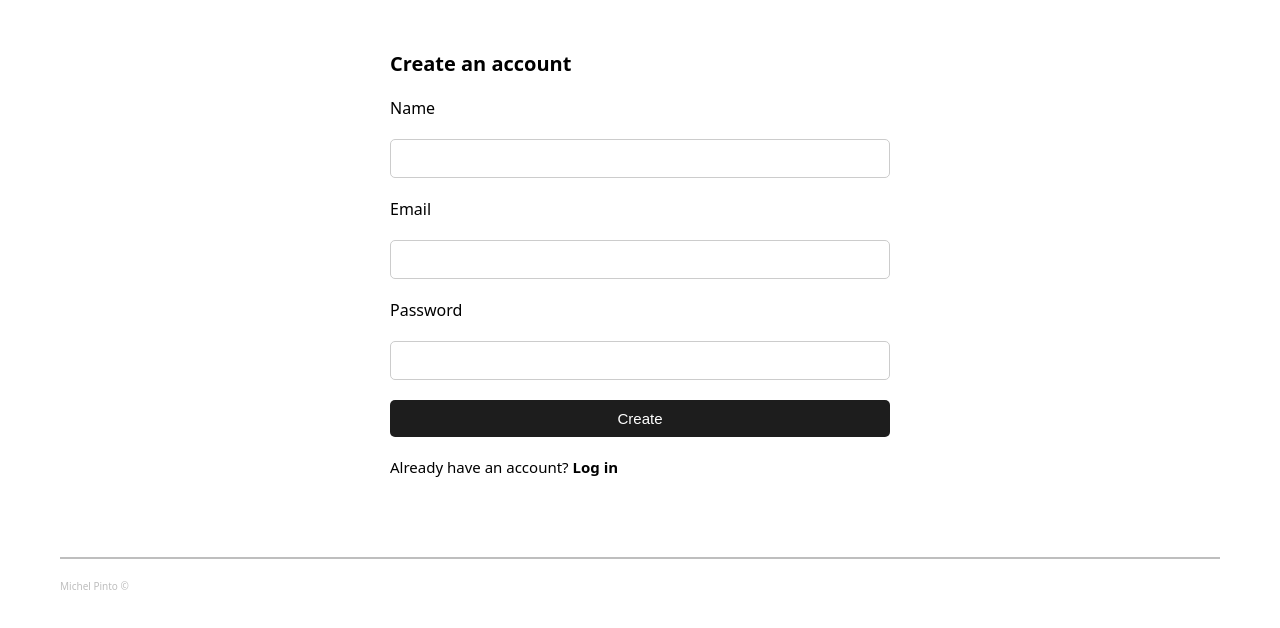
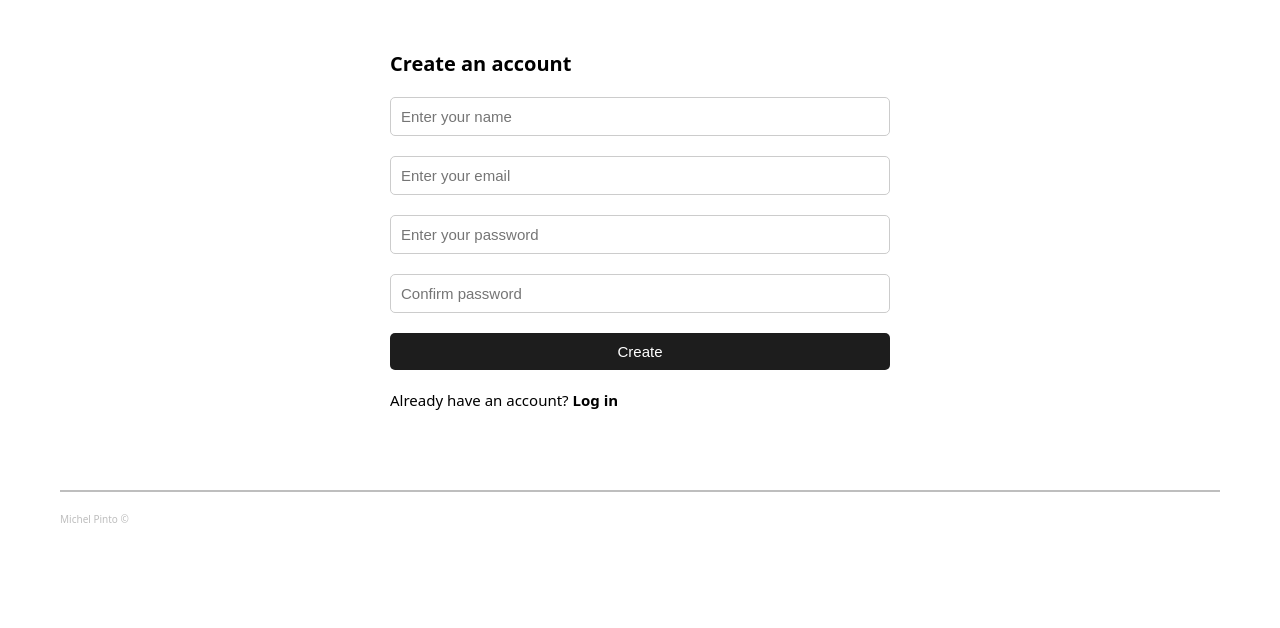
Before and after one commit to Michelpinto/Ts-blog-app, a React (Create React App) app in the folder frontend/: page /register in a window 1280 px wide. Shown: the top 628 px of the page. Built offline with nearby package versions, Linux system fonts and the light colour scheme.

Commit message:
adding values to inputs register page

```diff
--- a/frontend/src/pages/register/Register.tsx
+++ b/frontend/src/pages/register/Register.tsx
@@ -1,19 +1,59 @@
-import React from 'react';
+import React, { useState, useEffect } from 'react';
 import { Link } from 'react-router-dom';
 
 import { RegisterContainer, Form } from './registerStyles';
 
 const Register: React.FC = () => {
+  const [formData, setFormData] = useState({
+    name: '',
+    email: '',
+    password: '',
+    password2: '',
+  });
+
+  const { name, email, password, password2 } = formData;
+
+  const handleChange = (e: React.ChangeEvent<HTMLInputElement>) => {
+    const value = e.target.value;
+    setFormData((prevState) => ({ ...prevState, [e.target.name]: value }));
+  };
+
   return (
     <RegisterContainer>
       <h1>Create an account</h1>
       <Form>
-        <label htmlFor='name'>Name</label>
-        <input type='name' name='name' id='name' />
-        <label htmlFor='email'>Email</label>
-        <input type='email' name='email' id='email' />
-        <label htmlFor='password'>Password</label>
-        <input type='password' name='password' id='password' />
+        <input
+          placeholder='Enter your name'
+          onChange={handleChange}
+          value={name}
+          type='text'
+          name='name'
+          id='name'
+        />
+        <input
+          placeholder='Enter your email'
+          onChange={handleChange}
+          value={email}
+          type='email'
+          name='email'
+          id='email'
+        />
+        <input
+          placeholder='Enter your password'
+          onChange={handleChange}
+          value={password}
+          type='password'
+          name='password'
+          id='password'
+        />
+        <input
+          placeholder='Confirm password'
+          onChange={handleChange}
+          value={password2}
+          type='password'
+          name='password2'
+          id='password2'
+        />
         <button type='submit'>Create</button>
       </Form>
       <p>
```
